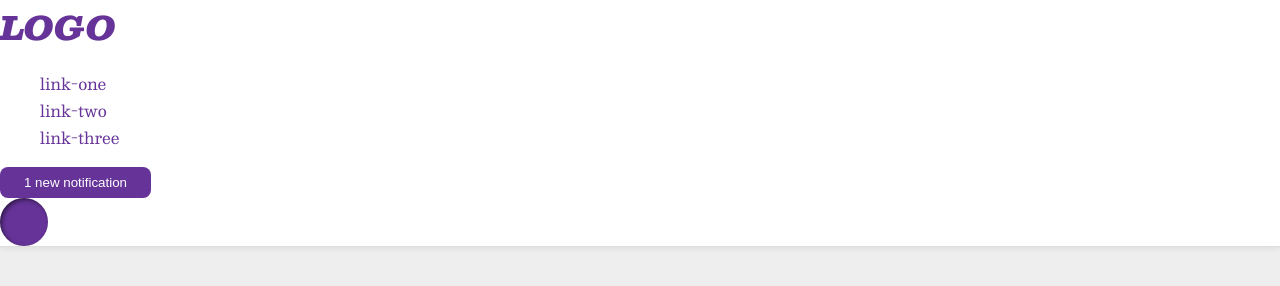
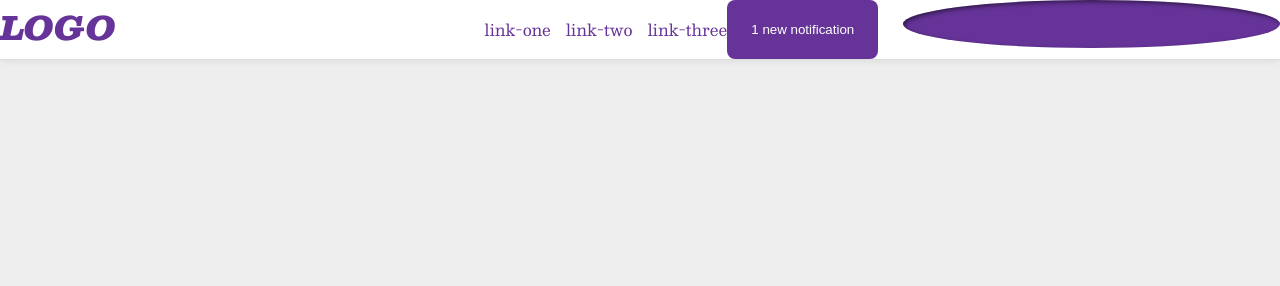
Before and after one commit to olabiyitobidavid/planets, a plain HTML site: page flex-box/index2.html in a window 1280 px wide. Drawn offline with nearby package versions, Linux system fonts and the light colour scheme.

Commit message:
Flex box exercise

```diff
--- a/flex-box/style2.css
+++ b/flex-box/style2.css
@@ -12,14 +12,18 @@ body {
   background: white;
   border-bottom: 1px solid #ddd;
   box-shadow: 0 0 8px rgba(0,0,0,.1);
+  display: flex;
 }
-
+.header div{
+    flex: auto;
+}
 .profile-image {
   background: rebeccapurple;
   box-shadow: inset 2px 2px 4px rgba(0,0,0,.5);
   border-radius: 50%;
   width: 48px;
   height: 48px;
+  /* flex: 0 2 1; */
 }
 
 .logo {
@@ -27,6 +31,7 @@ body {
   font-size: 32px;
   font-weight: 900;
   font-style: italic;
+  /* margin-right: 0; */
 }
 
 button {
@@ -35,6 +40,7 @@ button {
   background: rebeccapurple;
   color: white;
   padding: 8px 24px;
+  /* flex: auto; */
 }
 
 a {
@@ -44,5 +50,26 @@ a {
 }
 
 ul {
+    /* this removes the dots from ur list-items */
   list-style-type: none;
+  /* margin-left: 0; */
 }
+
+.left-header{
+    display: flex;
+    gap:0px;
+}
+.left-header ul{
+    /* margin: auto auto; */
+}
+
+.links{
+    display: flex;
+    gap: 15px;
+    /* margin-left: 0; */
+}
+.right-header{
+    display: flex;
+    gap: 25px;
+    /* margin-right: 0; */
+}
```
